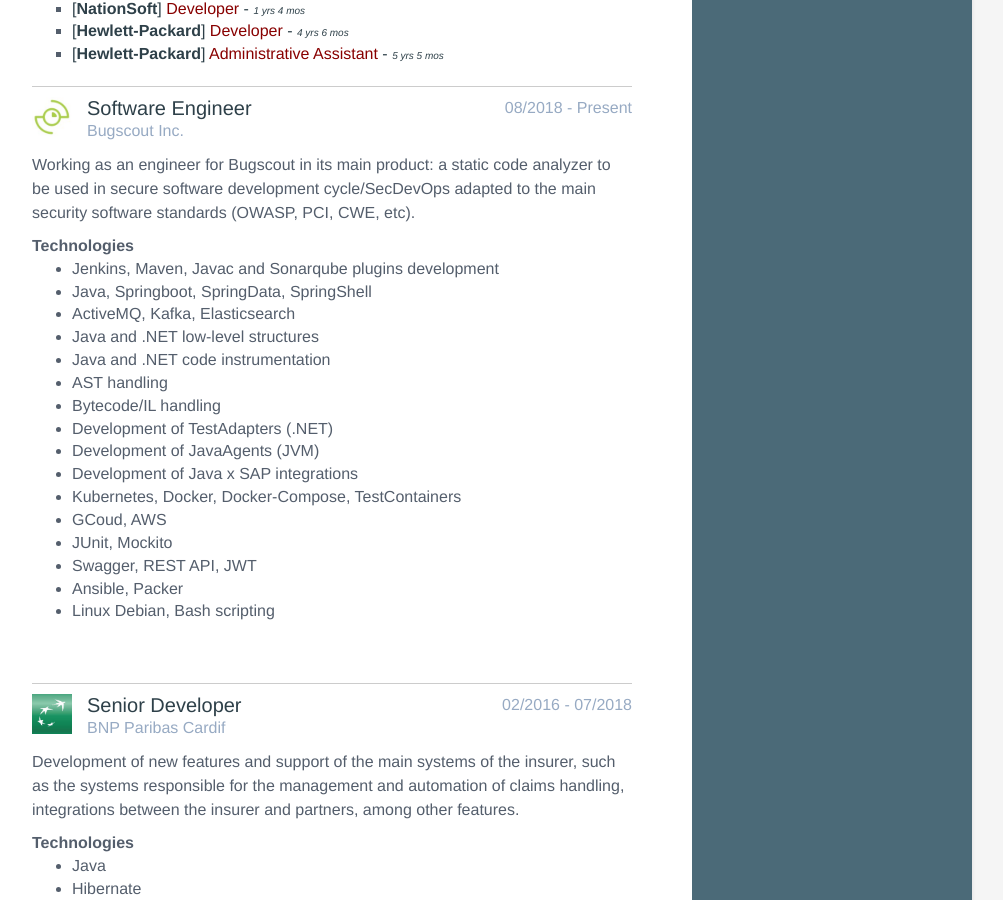
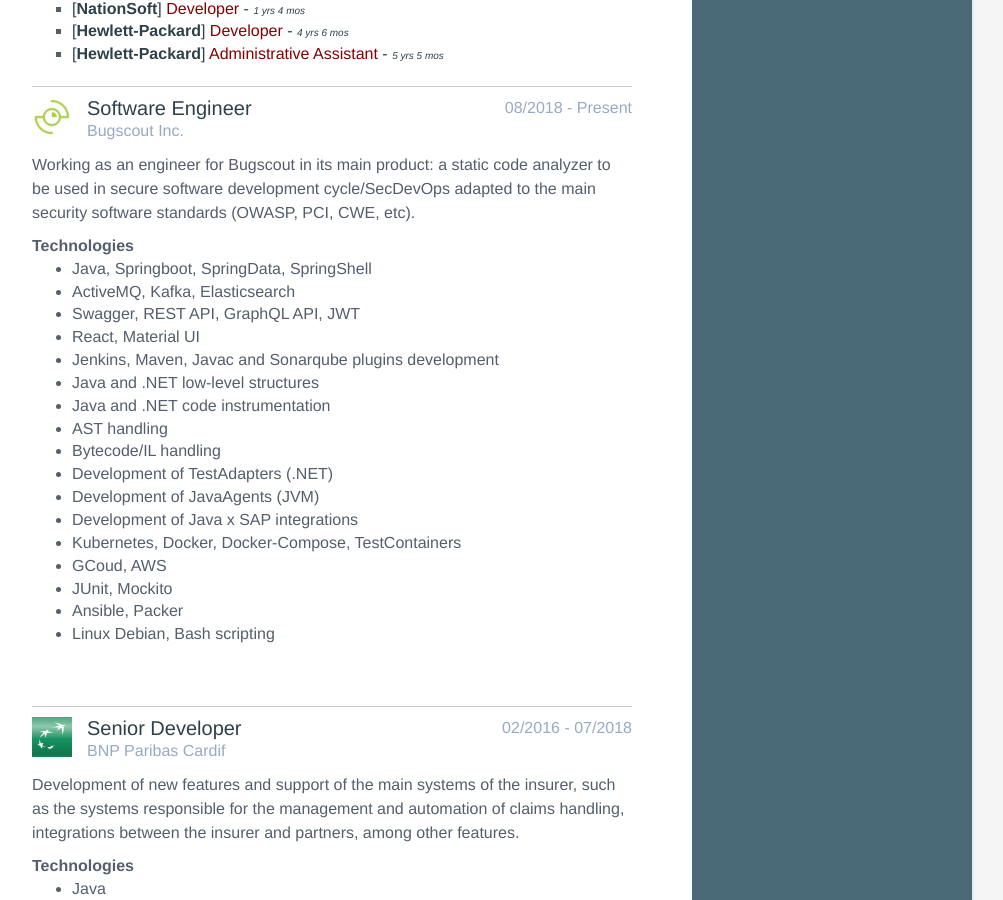
Before and after one commit to fbondia/fbondia.github.io, a Jekyll site: the page built from index.markdown, in a window 1280 px wide and 900 px high, scrolled down 3214 px. Shown: the whole window, without its empty margins (168-1171 px from the left). Built offline with Jekyll 4.4.1, drawn with Linux system fonts in a browser that asks for light colours.

Commit message:
smallfixes

```diff
--- a/_data/experience.yml
+++ b/_data/experience.yml
@@ -12,9 +12,11 @@
       highlights:
         - title: "Technologies"
           items:
-            - name: Jenkins, Maven, Javac and Sonarqube plugins development
             - name: Java, Springboot, SpringData, SpringShell
             - name: ActiveMQ, Kafka, Elasticsearch
+            - name: Swagger, REST API, GraphQL API, JWT
+            - name: React, Material UI
+            - name: Jenkins, Maven, Javac and Sonarqube plugins development
             - name: Java and .NET low-level structures
             - name: Java and .NET code instrumentation
             - name: AST handling
@@ -25,7 +27,6 @@
             - name: Kubernetes, Docker, Docker-Compose, TestContainers
             - name: GCoud, AWS
             - name: JUnit, Mockito
-            - name: Swagger, REST API, JWT
             - name: Ansible, Packer
             - name: Linux Debian, Bash scripting
 
--- a/_data/skills.yml
+++ b/_data/skills.yml
@@ -82,7 +82,7 @@
 
     - name: Testing
       toolset:
-        - name: jUnit
+        - name: JUnit
           level: 80%
         - name: jMeter
           level: 80%
```
